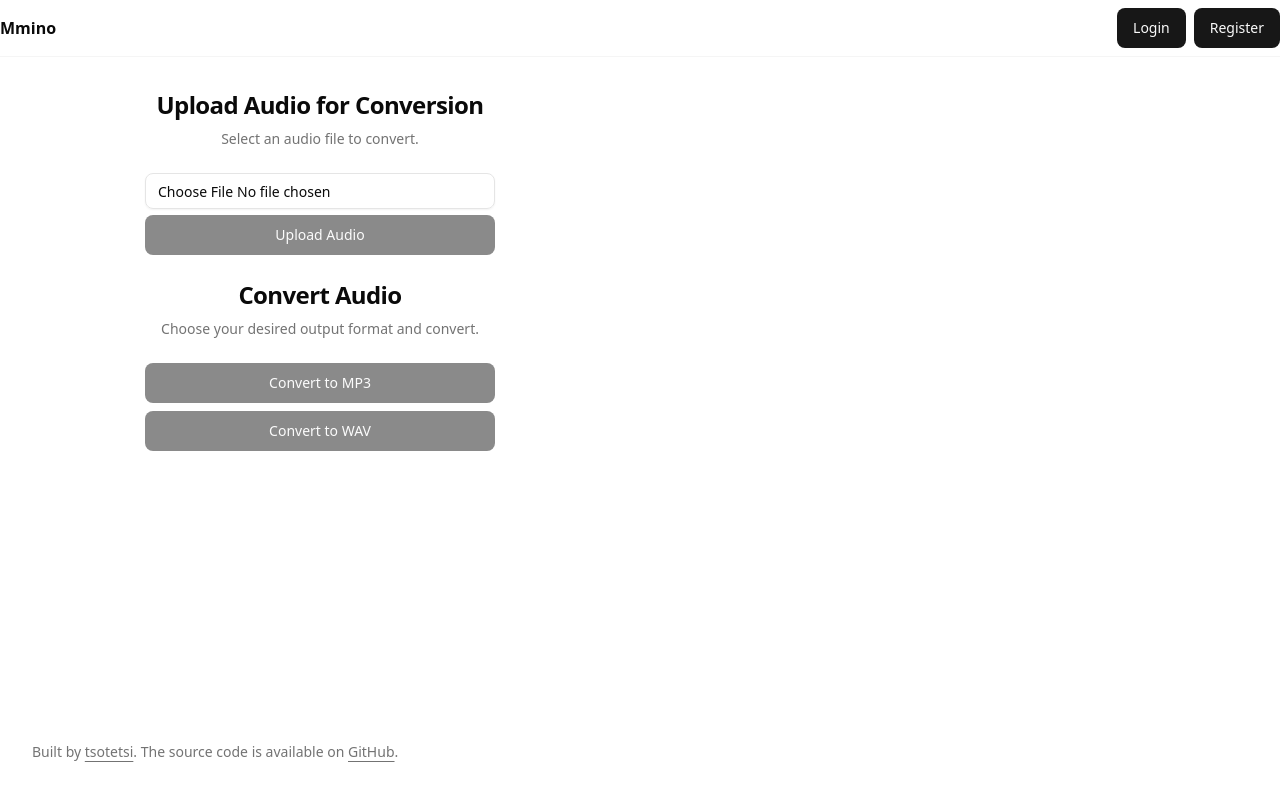
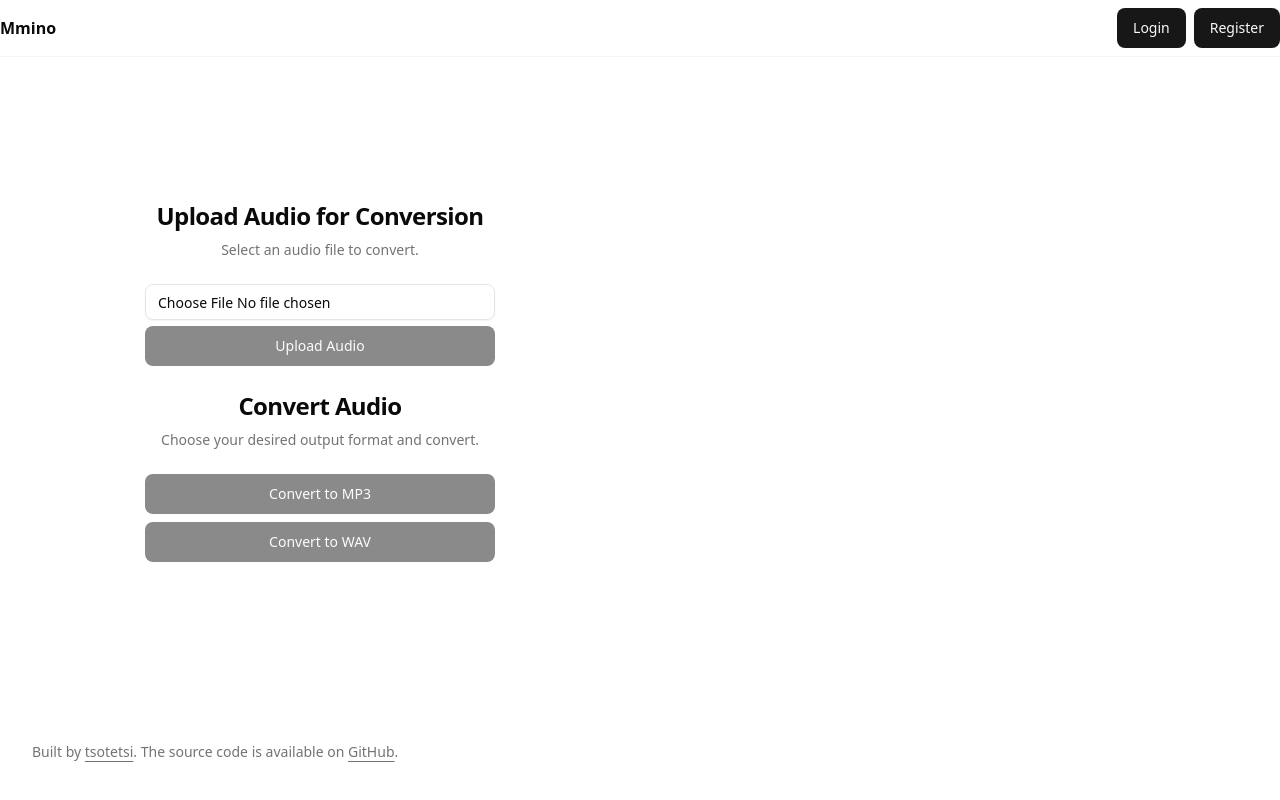
Before and after one commit to tsotetsi/mmino, a React app in the folder frontend/: page / in a window 1280 px wide. Built offline with nearby package versions, Linux system fonts and the light colour scheme; the HTML template or start-up script is replaced by a standard one.

Commit message:
Center file upload section.
Signed-off-by: Thapelo Tsotetsi <thapelotsotetsi2030@gmail.com>

```diff
--- a/frontend/src/components/Layout.tsx
+++ b/frontend/src/components/Layout.tsx
@@ -69,7 +69,7 @@ const Layout = ({ children }: { children: React.ReactNode }) => {
           </div>
         </div>
       </header>
-      <main className="flex-1">{children}</main>
+      <main className="flex-1 flex items-center justify-center">{children}</main>
       <footer className="py-6 md:px-8 md:py-0">
         <div className="container flex flex-col items-center justify-between gap-4 md:h-24 md:flex-row">
           <p className="text-balance text-center text-sm leading-loose text-muted-foreground md:text-left">
```
